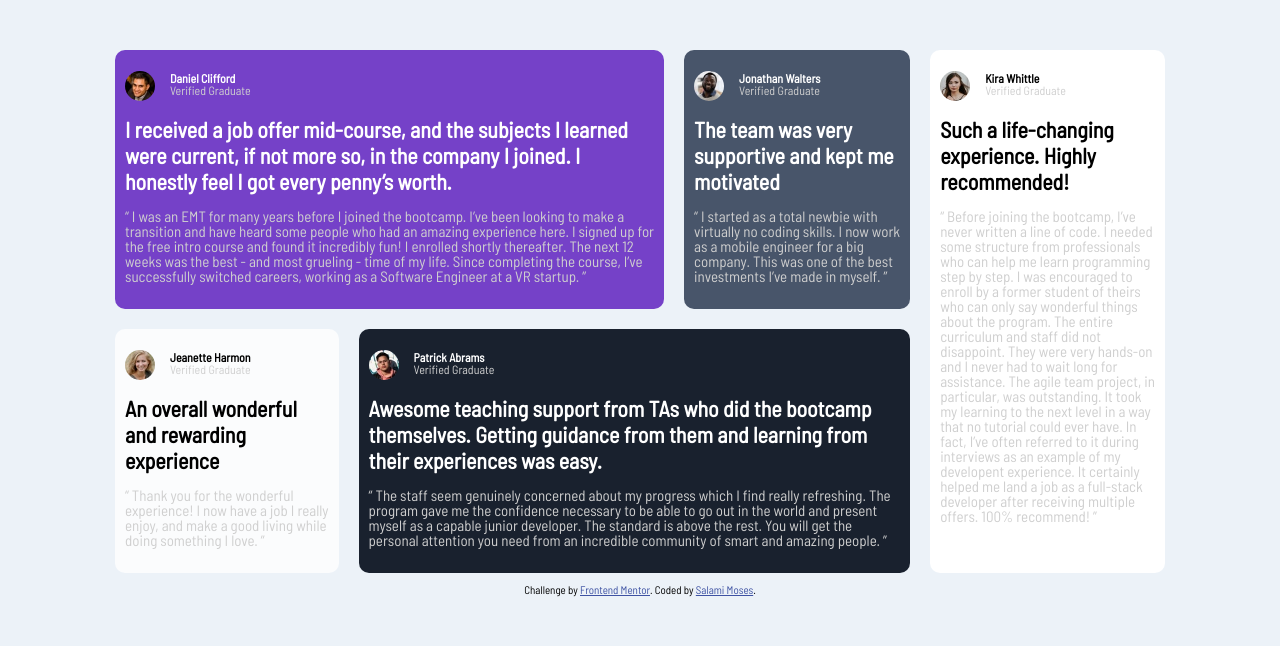
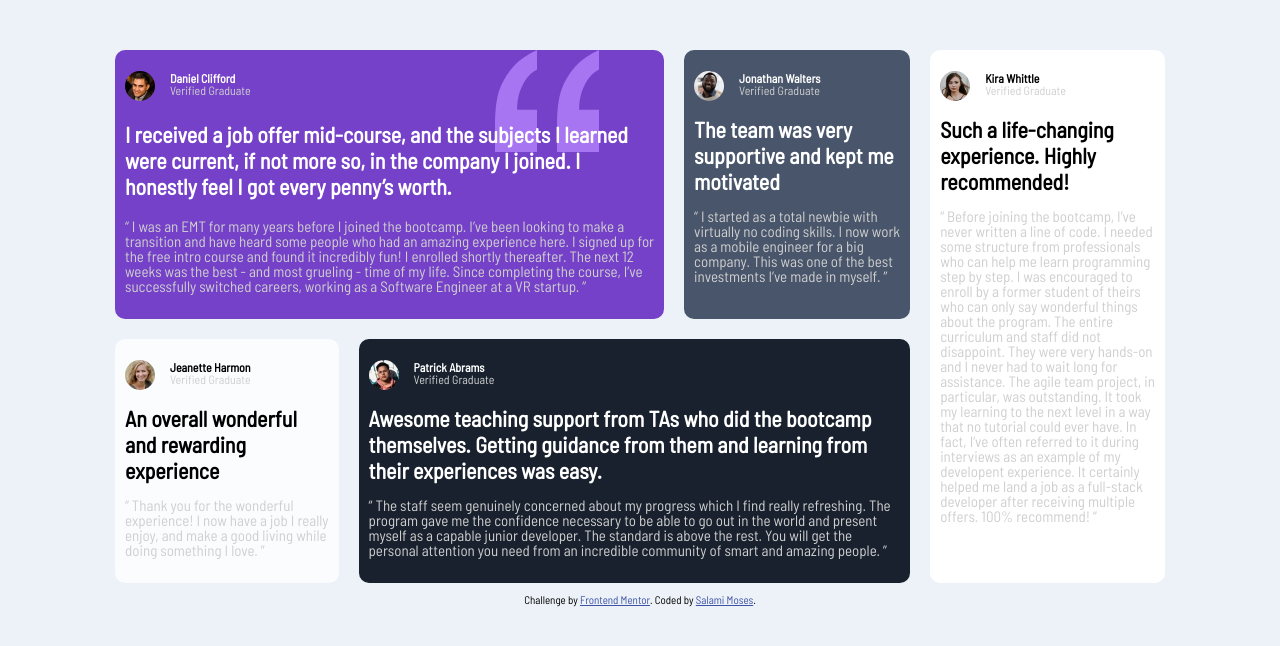
Before and after one commit to Iydee/testimonials-grid-section-main, a plain HTML site: page index.html in a window 1280 px wide. Drawn offline with Linux system fonts and the light colour scheme.

Commit message:
quotation added

```diff
--- a/index.html
+++ b/index.html
@@ -3,7 +3,7 @@
   <head>
     <meta charset="UTF-8" />
     <meta name="viewport" content="width=device-width, initial-scale=1.0" />
-    <!-- displays site properly based on user's device -->
+
 
     <link
       rel="icon"
@@ -19,23 +19,35 @@
   <body>
     <div class="grid-container">
       <div class="grid-item item1">
-        <div class="identity">
+        <div class="identity" id="quotation">
           <div class="img-container">
             <img src="images/image-daniel.jpg" alt="daniel's photo" />
             <p>
               <span><b>Daniel Clifford</b></span
               ><br />Verified Graduate
             </p>
+            <svg width="104" height="102" xmlns="http://www.w3.org/2000/svg">
+              <path
+                d="M104 102V59.727H84.114c0-5.871.689-11.182 2.068-15.933 1.379-4.75 3.42-9.287 6.125-13.61C95.01 25.86 98.909 22.257 104 19.375V0c-9.758 4.27-17.712 9.874-23.864 16.813-6.151 6.939-10.712 14.545-13.681 22.818C63.485 47.904 62 59.941 62 75.74V102h42zm-62 0V59.727H22.114c0-5.871.689-11.182 2.068-15.933 1.379-4.75 3.42-9.287 6.125-13.61C33.01 25.86 36.909 22.257 42 19.375V0c-9.652 4.27-17.58 9.874-23.784 16.813C12.01 23.752 7.424 31.358 4.455 39.631 1.485 47.904 0 59.941 0 75.74V102h42z"
+                fill="#A775F1"
+                fill-rule="nonzero"
+              />
+            </svg>
           </div>
-        </div>
 
-        <h2>
+
+         <h2>
           I received a job offer mid-course, and the subjects I learned
           <br />were current, if not more so, in the company I joined. I
           <br />honestly feel I got every penny’s worth.
-        </h2>
+         </h2><br>
+         <br>
+         <br>
+         <br>
+         <br>
+         <br>
 
-        <p>
+         <p>
           “ I was an EMT for many years before I joined the bootcamp. I’ve been
           looking to make a <br />transition and have heard some people who had
           an amazing experience here. I signed up for <br />the free intro
@@ -45,7 +57,8 @@
           completing the course, I’ve <br />
           successfully switched careers, working as a Software Engineer at a VR
           startup. ”
-        </p>
+         </p>
+        </div>
       </div>
 
       <div class="grid-item item2">
--- a/style.css
+++ b/style.css
@@ -44,6 +44,7 @@ body {
   grid-column: 3;
   grid-row: 1;
   background-color: hsl(217, 19%, 35%);
+  background-image: ;
 }
 
 .item3 {
@@ -70,8 +71,6 @@ body {
 .item5 span {
   color: black;
 }
-
-
 
 #specimen h2 {
   color: black;
@@ -110,9 +109,24 @@ img {
   color: hsl(0, 0%, 81%);
   padding-left: 45px;
   font-size: 12px;
-
 }
 
 #img-package span {
   color: black;
 }
+
+svg {
+  float: right;
+  position: relative;
+  padding-right: 55px;
+  margin-top: -58px;
+}
+
+#quotation h2 {
+  position: absolute;
+  margin-top: 13px;
+}
+
+#quotation p {
+  position: relative;
+}
```
